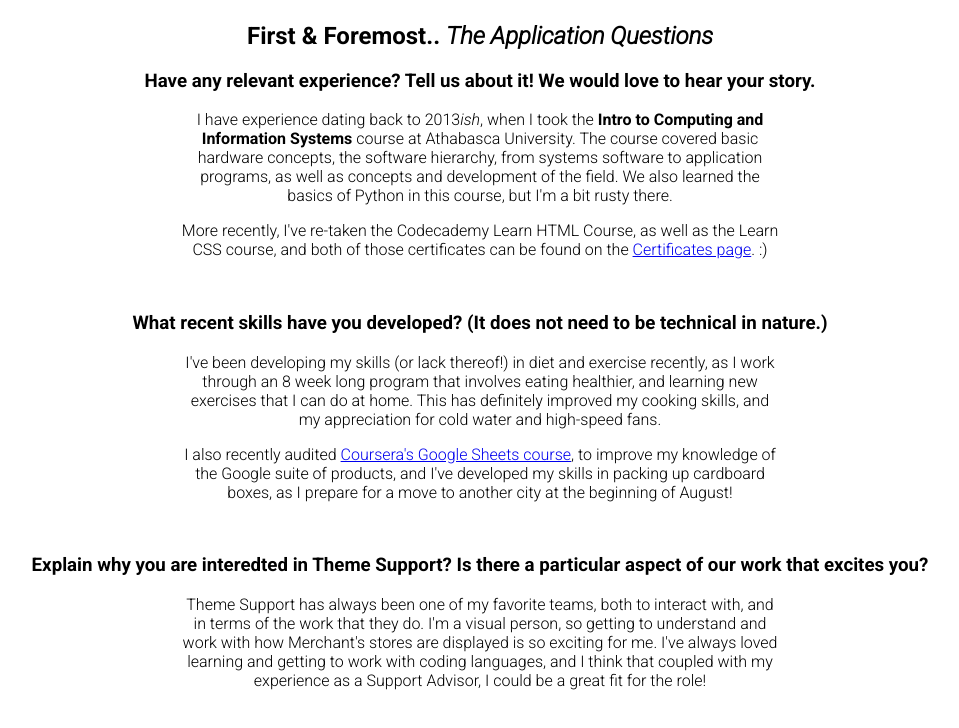
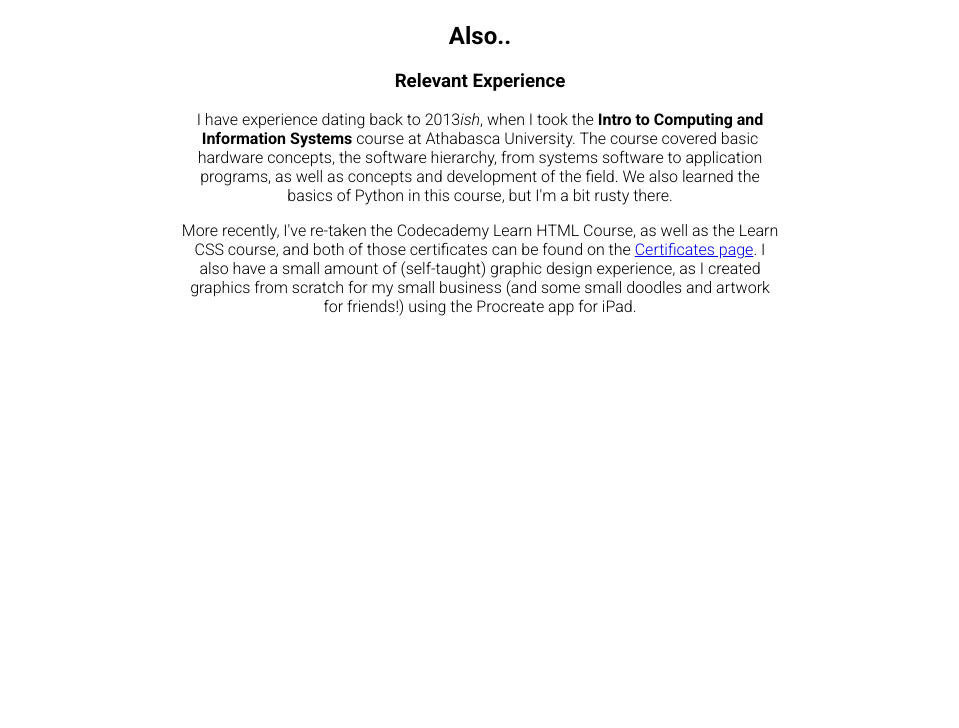
Before and after one commit to robynparadis/robynparadis.github.io, a plain HTML site: page index.html in a window 1280 px wide. Shown: the part 996-1724 px from the top of the page, without its empty margins (160-1119 px from the left). After the commit the page ends 1432 px from the top, so only its background shows below. Drawn offline with Linux system fonts and the light colour scheme.

Commit message:
Add file via upload
Updated information in index.html

```diff
--- a/index.html
+++ b/index.html
@@ -20,29 +20,16 @@
         <main>
         <h1>Hi, I'm Robyn!</h1>
             <h2>About Me</h2>
-             <p>Thank you for viewing my application website for the role of Support Specialist - Themes at Shopify! I'm a full-time Support Advisor, and a part-time small business owner. I currently live in central Alberta, in the MST time zone. My favorite font is Helvetica, and my favorite color is #8474A1, which is the color of the navigation bar and footer on this page. I love playing video games and making art with any medium I can get my hands on. I also have a dog named <a href="baker.html">Baker</a> who is my best friend.</p>
+             <p>Thank you for viewing my application website! I'm a full-time Support Advisor, and recently retired from my small business after 4 years. I currently live in Calgary, in the MST time zone. My favorite font is Helvetica, and my favorite color is #8474A1, which is the color of the navigation bar and footer on this page. I love playing video games and making art with any medium I can get my hands on. I also have a dog named <a href="baker.html">Baker</a> who is my best friend.</p>
                  <img src="https://i.ibb.co/Dw5gW7B/20210319-162150-06-C2-E978-826-D-4-A3-F-8744-023-F3-AB061-EE.jpg" alt="A picture of Robyn" width="400" height="650">
-            <h2>First & Foremost.. <em>The Application Questions</em></h2>
-                <h3>Have any relevant experience? Tell us about it! We would love to hear your story.</h3>
+            <h2>Also..</h2>
+                <h3>Relevant Experience</h3>
                     <p>I have experience dating back to 2013<em>ish</em>, when I took the <strong>Intro to Computing and Information Systems</strong>
                     course at Athabasca University. The course covered basic hardware concepts, the software hierarchy, from systems
                     software to application programs, as well as concepts and development of the field. We also learned the basics of
                     Python in this course, but I'm a bit rusty there.</p>
                     <p>More recently, I've re-taken the Codecademy Learn HTML Course, as well as the Learn CSS course, and both of those
-                    certificates can be found on the <a href="certificates.html">Certificates page</a>. :)</p>
-            <br>
-                <h3>What recent skills have you developed? (It does not need to be technical in nature.)</h3>
-                    <p>I've been developing my skills (or lack thereof!) in diet and exercise recently, as I work through an 8 week long
-                    program that involves eating healthier, and learning new exercises that I can do at home. This has definitely
-                    improved my cooking skills, and my appreciation for cold water and high-speed fans.</p>
-                    <p>I also recently audited <a href="https://www.coursera.org/learn/getting-started-with-google-sheets" target="_blank">Coursera's Google Sheets course</a>, to improve my knowledge of the Google suite of products,
-                    and I've developed my skills in packing up cardboard boxes, as I prepare for a move to another city at the beginning of August!</p>
-            <br>
-                <h3>Explain why you are interedted in Theme Support? Is there a particular aspect of our work that excites you?</h3>
-                    <p>Theme Support has always been one of my favorite teams, both to interact with, and in terms of the work that they do.
-                    I'm a visual person, so getting to understand and work with how Merchant's stores are displayed is so exciting for me.
-                    I've always loved learning and getting to work with coding languages, and I think that coupled with my experience as a
-                    Support Advisor, I could be a great fit for the role!</p>
+                    certificates can be found on the <a href="certificates.html">Certificates page</a>. I also have a small amount of (self-taught) graphic design experience, as I created graphics from scratch for my small business (and some small doodles and artwork for friends!) using the Procreate app for iPad.</p>
         </main>
         <footer>
             <p>Created by: Robyn P.</p>
```
